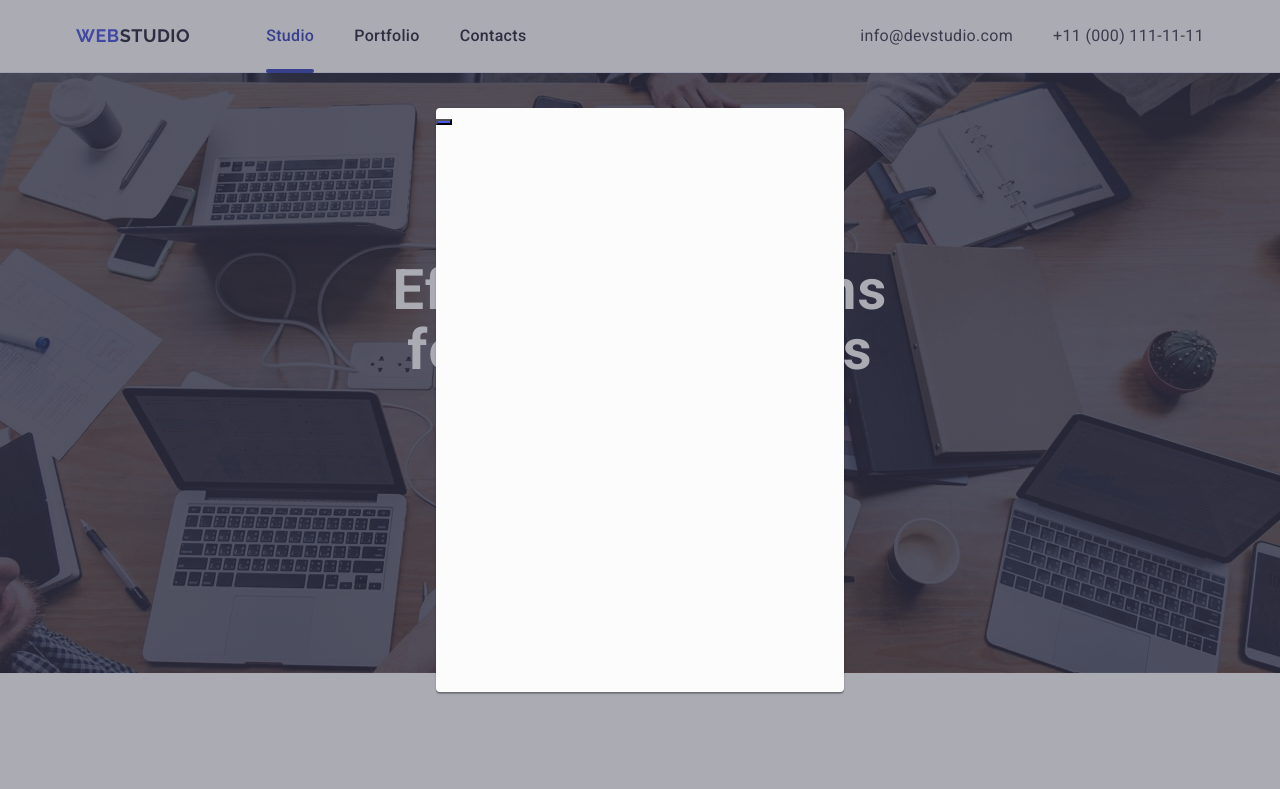
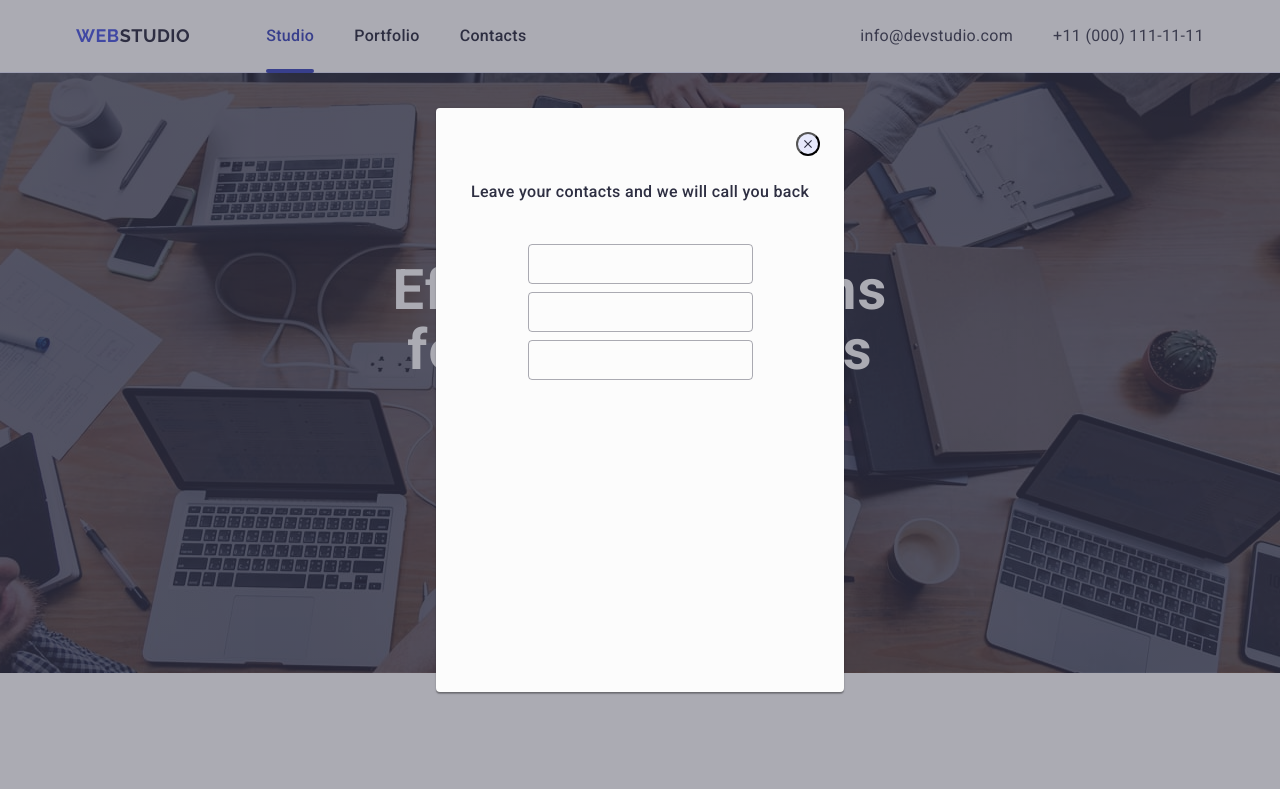
Before and after one commit to tokareva-stacy/goit-markup-hw-05, a plain HTML site: page index.html in a window 1280 px wide. Both pictures are taken after a click on the button "Order Service". Shown: the top 789 px of the page. Drawn offline with nearby package versions, Linux system fonts and the light colour scheme.

Commit message:
close btn

```diff
--- a/css/styles.css
+++ b/css/styles.css
@@ -558,3 +558,63 @@ img {
     transform: translate(-50%, -50%);
     transition: transform 250ms cubic-bezier(0.4, 0, 0.2, 1);
 }
+.modal-close-btn {
+    position: absolute;
+    top: 24px;
+    right: 24px;
+    border-radius: 100%;
+    background-color: #e7e9fc;
+    stroke-width: 1px;
+    stroke: rgba(0, 0, 0, 0.1), rgba(0, 0, 0, 0.1);
+    background-color: #e7e9fc;
+    width: 24px;
+    height: 24px;
+    display: flex;
+    align-items: center;
+    justify-content: center;
+
+
+}
+.close-icon {
+    fill: #2e2f42;
+
+}
+.modal-close-btn:hover,
+.modal-close-btn:focus {
+    background-color: #404bbf;
+}
+.close-icon:hover,
+.close-icon:focus {
+    fill: #fff;
+
+}
+.modal-title {
+    font-weight: 500;
+    font-size: 16px;
+    line-height: 1.5;
+    letter-spacing: 0.02em;
+    text-align: center;
+    color: #2e2f42;
+    padding-top: 72px;
+    margin-bottom: 16px;
+}
+.modal-form {
+    display: flex;
+    align-items: center;
+    justify-content: flex-start;
+    flex-direction: column;
+    gap: 8px;
+    border-radius: 4px;
+    width: 100%;
+    height: 336px;
+    padding: 24px;
+
+}
+.modal-input {
+    border: 1px solid rgba(46, 47, 66, 0.4);
+    border-radius: 4px;
+    width: 100%;
+    height: 40px;
+    background-color: transparent;
+    padding-left: 38px;
+}
--- a/index.html
+++ b/index.html
@@ -489,7 +489,23 @@
     </footer>
     <div class="backdrop" data-modal>
       <div class="modal">
-        <button class="modal-class-btn" data-modal-close></button>
+        <button class="modal-close-btn" data-modal-close>
+          <svg class="close-icon" width="8" height="8">
+            <use href="../images/icons.svg#icon-close"></use>
+          </svg>
+        </button>
+        <p class="modal-title">Leave your contacts and we will call you back</p>
+        <form class="modal-form">
+          <div>
+            <input type="text" class="modal-input" name="user-name" />
+          </div>
+          <div>
+            <input type="text" class="modal-input" name="user-tel" />
+          </div>
+          <div>
+            <input type="text" class="modal-input" name="user-email" />
+          </div>
+        </form>
       </div>
     </div>
 
```
